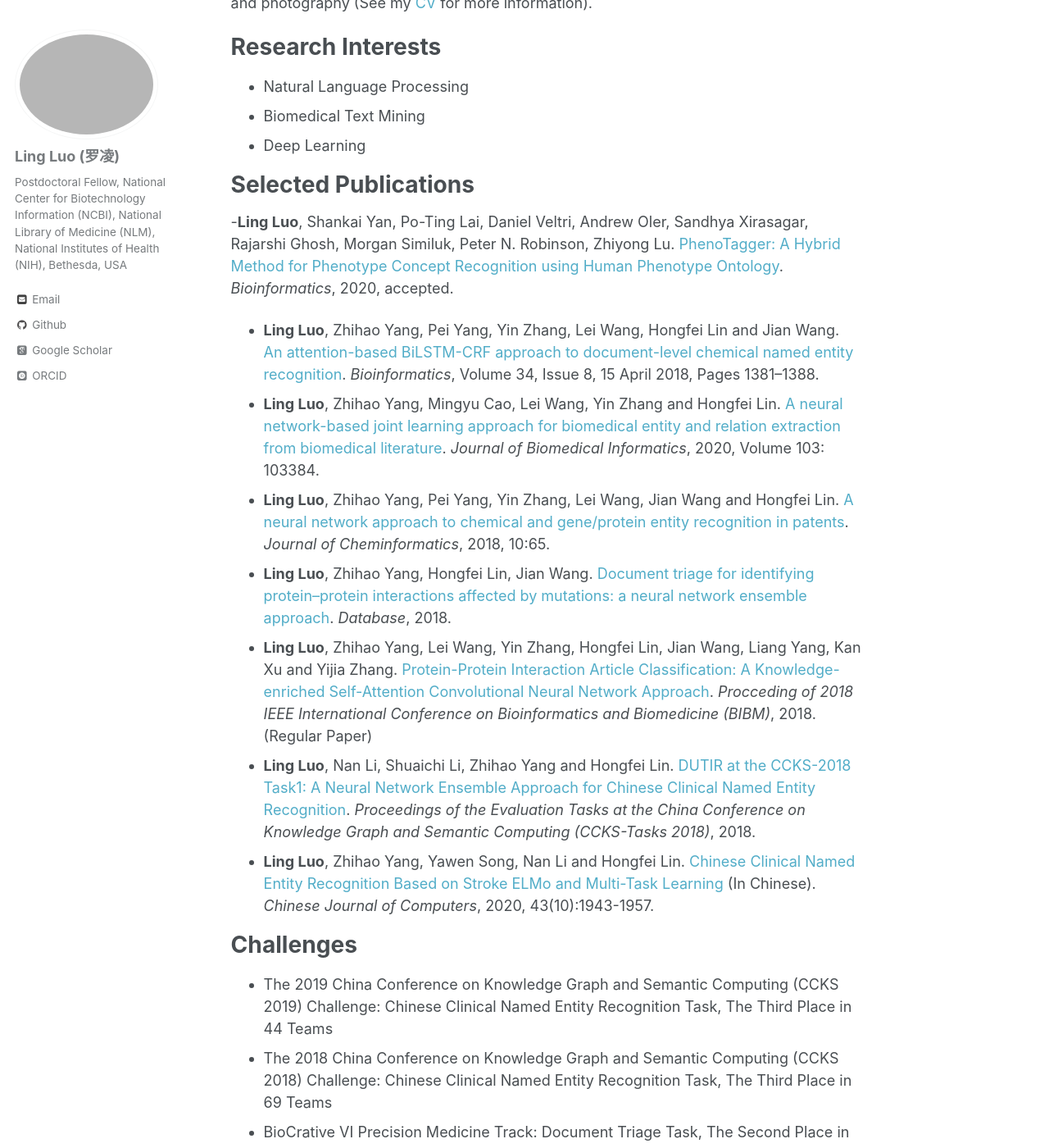
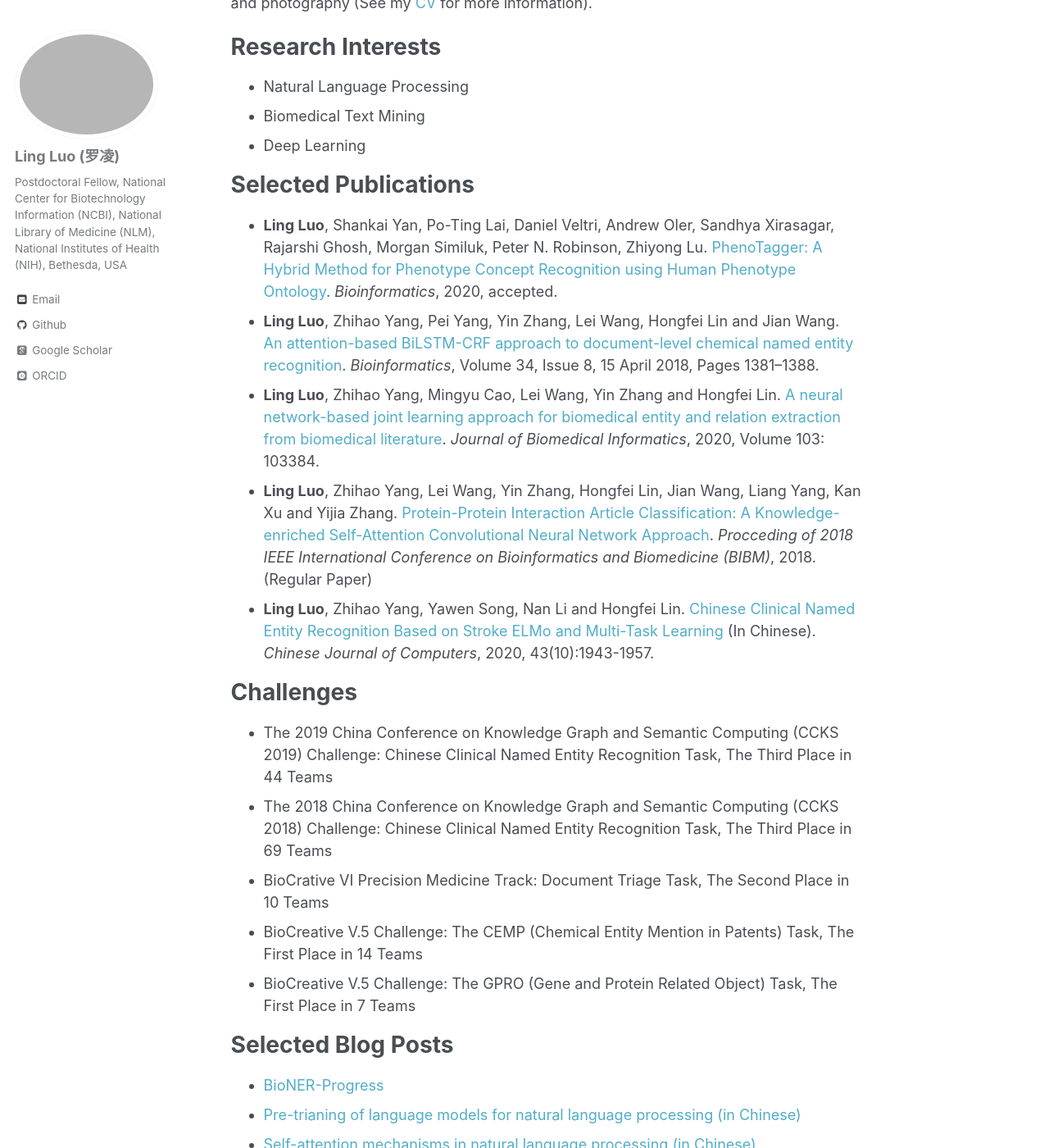
Before and after one commit to lingluodlut/lingluodlut.github.io, a Jekyll site: the page built from _pages/about.md, in a window 1280 px wide and 1400 px high, scrolled down 386 px. Shown: the whole window at 82% size. Built offline with Jekyll 4.4.1, drawn with Linux system fonts in a browser that asks for light colours; some web fonts are replaced.

Commit message:
Update about.md

```diff
--- a/_pages/about.md
+++ b/_pages/about.md
@@ -21,13 +21,10 @@ Research Interests
 
 Selected Publications
 =====
--**Ling Luo**, Shankai Yan, Po-Ting Lai, Daniel Veltri, Andrew Oler, Sandhya Xirasagar, Rajarshi Ghosh, Morgan Similuk, Peter N. Robinson, Zhiyong Lu. [PhenoTagger: A Hybrid Method for Phenotype Concept Recognition using Human Phenotype Ontology](https://doi.org/10.1093/bioinformatics/btab019). *Bioinformatics*, 2020, accepted.
+- **Ling Luo**, Shankai Yan, Po-Ting Lai, Daniel Veltri, Andrew Oler, Sandhya Xirasagar, Rajarshi Ghosh, Morgan Similuk, Peter N. Robinson, Zhiyong Lu. [PhenoTagger: A Hybrid Method for Phenotype Concept Recognition using Human Phenotype Ontology](https://doi.org/10.1093/bioinformatics/btab019). *Bioinformatics*, 2020, accepted.
 - **Ling Luo**, Zhihao Yang, Pei Yang, Yin Zhang, Lei Wang, Hongfei Lin and Jian Wang. [An attention-based BiLSTM-CRF approach to document-level chemical named entity recognition](https://doi.org/10.1093/bioinformatics/btx761). *Bioinformatics*, Volume 34, Issue 8, 15 April 2018, Pages 1381–1388.
 - **Ling Luo**, Zhihao Yang, Mingyu Cao, Lei Wang, Yin Zhang and Hongfei Lin. [A neural network-based joint learning approach for biomedical entity and relation extraction from biomedical literature](https://www.sciencedirect.com/science/article/pii/S1532046420300113). *Journal of Biomedical Informatics*, 2020, Volume 103: 103384.
-- **Ling Luo**, Zhihao Yang, Pei Yang, Yin Zhang, Lei Wang, Jian Wang and Hongfei Lin. [A neural network approach to chemical and gene/protein entity recognition in patents](https://jcheminf.biomedcentral.com/articles/10.1186/s13321-018-0318-3). *Journal of Cheminformatics*, 2018, 10:65.
-- **Ling Luo**, Zhihao Yang, Hongfei Lin, Jian Wang. [Document triage for identifying protein–protein interactions affected by mutations: a neural network ensemble approach](https://academic.oup.com/database/article/doi/10.1093/database/bay097/5103353). *Database*, 2018.
 - **Ling Luo**, Zhihao Yang, Lei Wang, Yin Zhang, Hongfei Lin, Jian Wang, Liang Yang, Kan Xu and Yijia Zhang. [Protein-Protein Interaction Article Classification: A Knowledge-enriched Self-Attention Convolutional Neural Network Approach](https://ieeexplore.ieee.org/abstract/document/8621362). *Procceding of 2018 IEEE International Conference on Bioinformatics and Biomedicine (BIBM)*, 2018. (Regular Paper)
-- **Ling Luo**, Nan Li, Shuaichi Li, Zhihao Yang and Hongfei Lin. [DUTIR at the CCKS-2018 Task1: A Neural Network Ensemble Approach for Chinese Clinical Named Entity Recognition](http://ceur-ws.org/Vol-2242/paper02.pdf). *Proceedings of the Evaluation Tasks at the China Conference on Knowledge Graph and Semantic Computing (CCKS-Tasks 2018)*, 2018.
 - **Ling Luo**, Zhihao Yang, Yawen Song, Nan Li and Hongfei Lin. [Chinese Clinical Named Entity Recognition Based on Stroke ELMo and Multi-Task Learning](http://cjc.ict.ac.cn/online/onlinepaper/ll-2020925185620.pdf) (In Chinese). *Chinese Journal of Computers*, 2020, 43(10):1943-1957.
 
 Challenges
```
